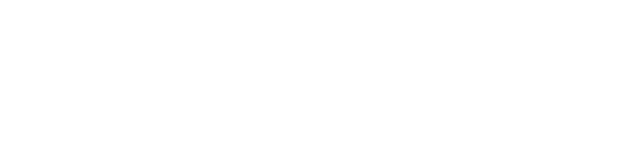
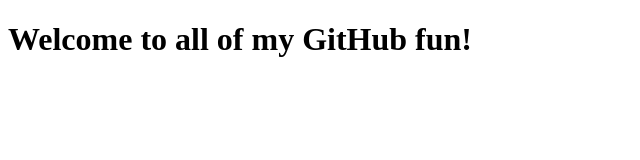
Before and after one commit to Fanshawe-JB/markdown, a plain HTML site: page index.html in a window 1280 px wide. Shown: the whole page, without its empty margins (0-640 px from the left). Drawn offline with Linux system fonts and the light colour scheme.

Commit message:
Updated my index file
Did a quick check to see if I can move to a new branch.

```diff
--- a/index.html
+++ b/index.html
@@ -6,6 +6,6 @@
     <title>Markdown Example Using GitHub</title>
 </head>
 <body>
-
+    <h1>Welcome to all of my GitHub fun!</h1>
 </body>
 </html>
```
